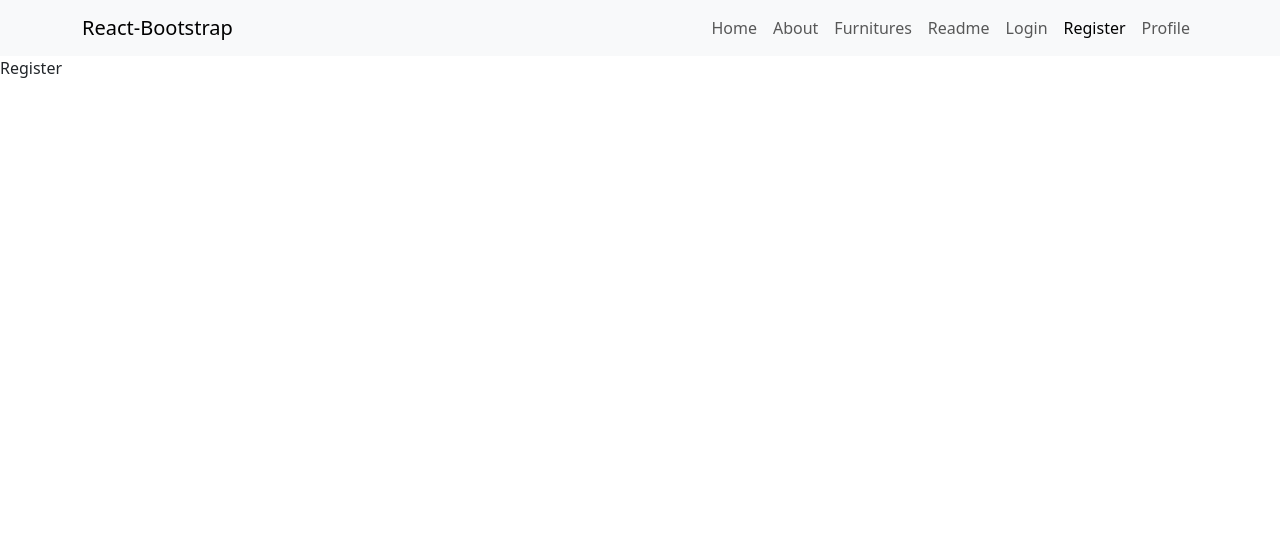
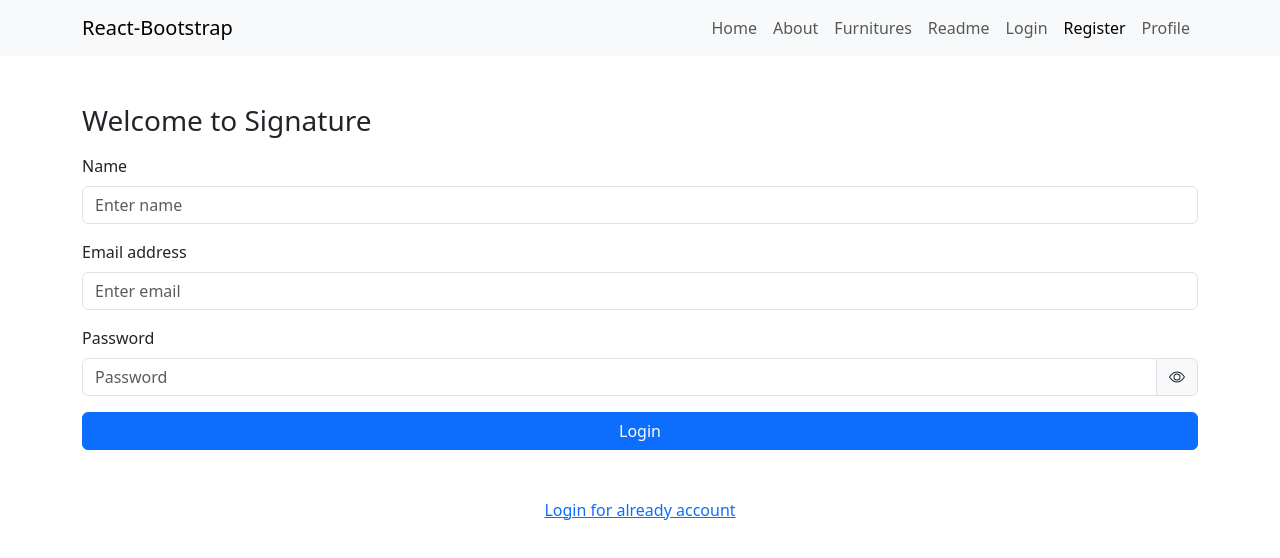
Before and after one commit to yudhaph0300/signature-react-firebase, a React (Create React App) app: page /register in a window 1280 px wide. Shown: the top 558 px of the page. Built offline with nearby package versions, Linux system fonts and the light colour scheme.

Commit message:
add form login and register

```diff
--- a/package.json
+++ b/package.json
@@ -10,6 +10,7 @@
     "firebase": "^10.5.2",
     "react": "^18.2.0",
     "react-bootstrap": "^2.9.1",
+    "react-bootstrap-icons": "^1.10.3",
     "react-dom": "^18.2.0",
     "react-router-dom": "^6.18.0",
     "react-scripts": "5.0.1",
--- a/src/pages/Login.jsx
+++ b/src/pages/Login.jsx
@@ -1,5 +1,85 @@
+import { useState } from "react";
+import { useNavigate } from "react-router-dom";
+import Button from "react-bootstrap/Button";
+import Form from "react-bootstrap/Form";
+import Container from "react-bootstrap/Container";
+import InputGroup from "react-bootstrap/InputGroup";
+import FormControl from "react-bootstrap/FormControl";
+import { Eye, EyeSlash } from "react-bootstrap-icons";
+import { Link } from "react-router-dom";
+
 function Login() {
-  return <div>Login</div>;
+  const [showPassword, setShowPassword] = useState(false);
+  const [formData, setFormData] = useState({
+    email: "",
+    password: "",
+  });
+
+  const { email, password } = formData;
+
+  const navigate = useNavigate();
+
+  const handleInputChange = (e) => {
+    const { name, value } = e.target;
+    setFormData({
+      ...formData,
+      [name]: value,
+    });
+  };
+
+  const toggleShowPassword = () => {
+    setShowPassword(!showPassword);
+  };
+
+  console.log(formData);
+
+  return (
+    <>
+      <Container className="py-5">
+        <h3 className="mb-3">Welcome to Signature</h3>
+        <Form>
+          <Form.Group className="mb-3" controlId="formBasicEmail">
+            <Form.Label>Email address</Form.Label>
+            <Form.Control
+              type="email"
+              name="email"
+              placeholder="Enter email"
+              value={email}
+              onChange={handleInputChange}
+            />
+          </Form.Group>
+
+          <Form.Group className="mb-3" controlId="formBasicPassword">
+            <Form.Label>Password</Form.Label>
+            <InputGroup>
+              <FormControl
+                type={showPassword ? "text" : "password"}
+                name="password"
+                placeholder="Password"
+                value={password}
+                onChange={handleInputChange}
+              />
+              <InputGroup.Text onClick={toggleShowPassword}>
+                {showPassword ? <EyeSlash /> : <Eye />}
+              </InputGroup.Text>
+            </InputGroup>
+          </Form.Group>
+          <div className="text-end mb-3">
+            <Link to="/forgot-password">Forgot Password?</Link>
+          </div>
+          <Button variant="primary" type="submit" className="w-100">
+            Login
+          </Button>
+        </Form>
+
+        {/* Google Auth */}
+
+        <div className="mt-5 text-center">
+          <Link to="/register">Register for new user</Link>
+        </div>
+      </Container>
+    </>
+  );
 }
 
 export default Login;
--- a/src/pages/Register.jsx
+++ b/src/pages/Register.jsx
@@ -1,5 +1,94 @@
+import { useState } from "react";
+import { useNavigate } from "react-router-dom";
+import Button from "react-bootstrap/Button";
+import Form from "react-bootstrap/Form";
+import Container from "react-bootstrap/Container";
+import InputGroup from "react-bootstrap/InputGroup";
+import FormControl from "react-bootstrap/FormControl";
+import { Eye, EyeSlash } from "react-bootstrap-icons";
+import { Link } from "react-router-dom";
+
 function Register() {
-  return <div>Register</div>;
+  const [showPassword, setShowPassword] = useState(false);
+  const [formData, setFormData] = useState({
+    name: "",
+    email: "",
+    password: "",
+  });
+
+  const { name, email, password } = formData;
+
+  const navigate = useNavigate();
+
+  const handleInputChange = (e) => {
+    const { name, value } = e.target;
+    setFormData({
+      ...formData,
+      [name]: value,
+    });
+  };
+
+  const toggleShowPassword = () => {
+    setShowPassword(!showPassword);
+  };
+
+  console.log(formData);
+  return (
+    <>
+      <Container className="py-5">
+        <h3 className="mb-3">Welcome to Signature</h3>
+        <Form>
+          <Form.Group className="mb-3" controlId="name">
+            <Form.Label>Name</Form.Label>
+            <Form.Control
+              type="text"
+              name="name"
+              placeholder="Enter name"
+              value={name}
+              onChange={handleInputChange}
+            />
+          </Form.Group>
+
+          <Form.Group className="mb-3" controlId="email">
+            <Form.Label>Email address</Form.Label>
+            <Form.Control
+              type="email"
+              name="email"
+              placeholder="Enter email"
+              value={email}
+              onChange={handleInputChange}
+            />
+          </Form.Group>
+
+          <Form.Group className="mb-3" controlId="password">
+            <Form.Label>Password</Form.Label>
+            <InputGroup>
+              <FormControl
+                type={showPassword ? "text" : "password"}
+                name="password"
+                placeholder="Password"
+                value={password}
+                onChange={handleInputChange}
+              />
+              <InputGroup.Text onClick={toggleShowPassword}>
+                {showPassword ? <EyeSlash /> : <Eye />}
+              </InputGroup.Text>
+            </InputGroup>
+          </Form.Group>
+
+          <Button variant="primary" type="submit" className="w-100">
+            Login
+          </Button>
+        </Form>
+
+        {/* Google Auth */}
+
+        <div className="mt-5 text-center">
+          <Link to="/login">Login for already account</Link>
+        </div>
+      </Container>
+    </>
+  );
 }
 
 export default Register;
```
Also changed, not shown: 1 other file (tests, documents, lock files or other folders).
